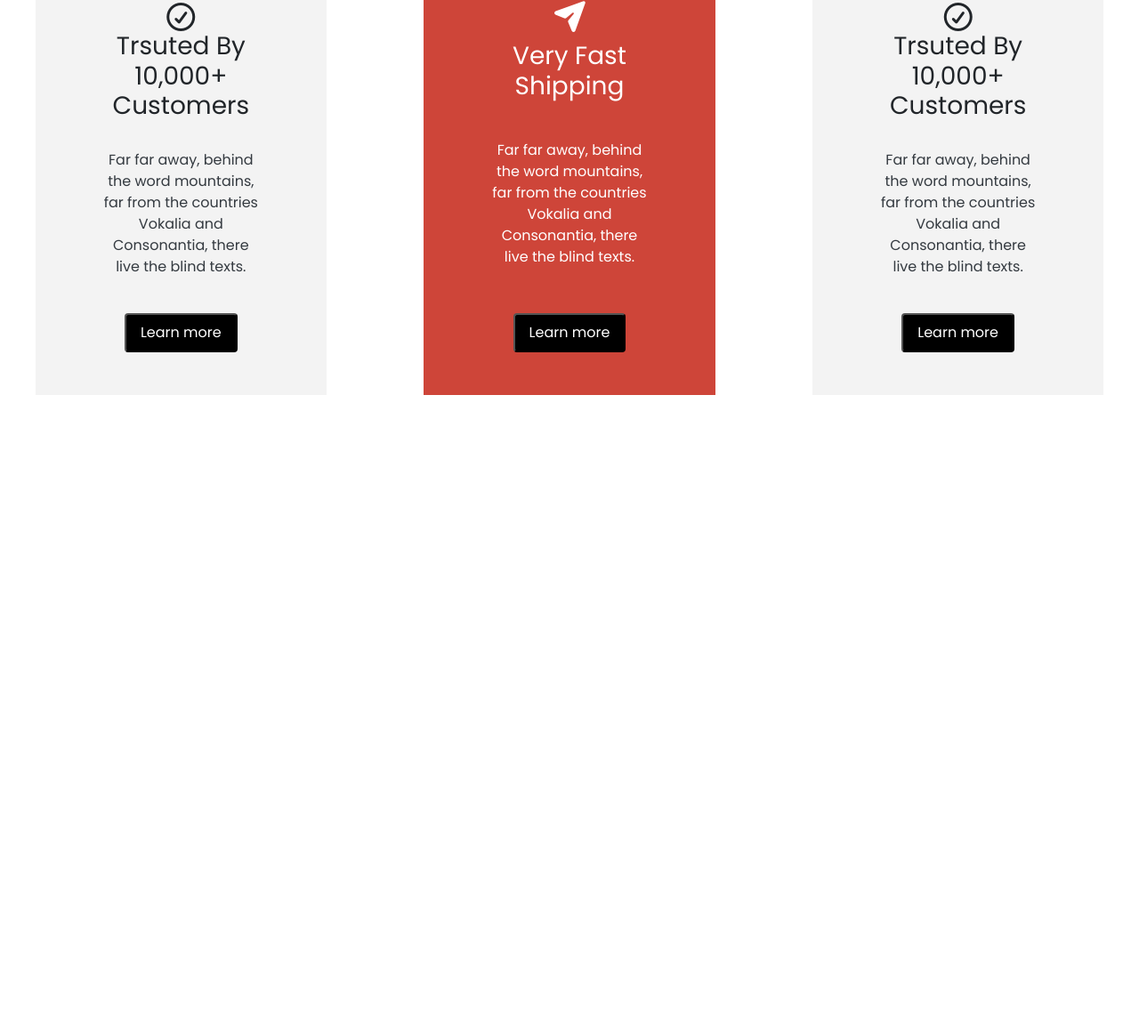
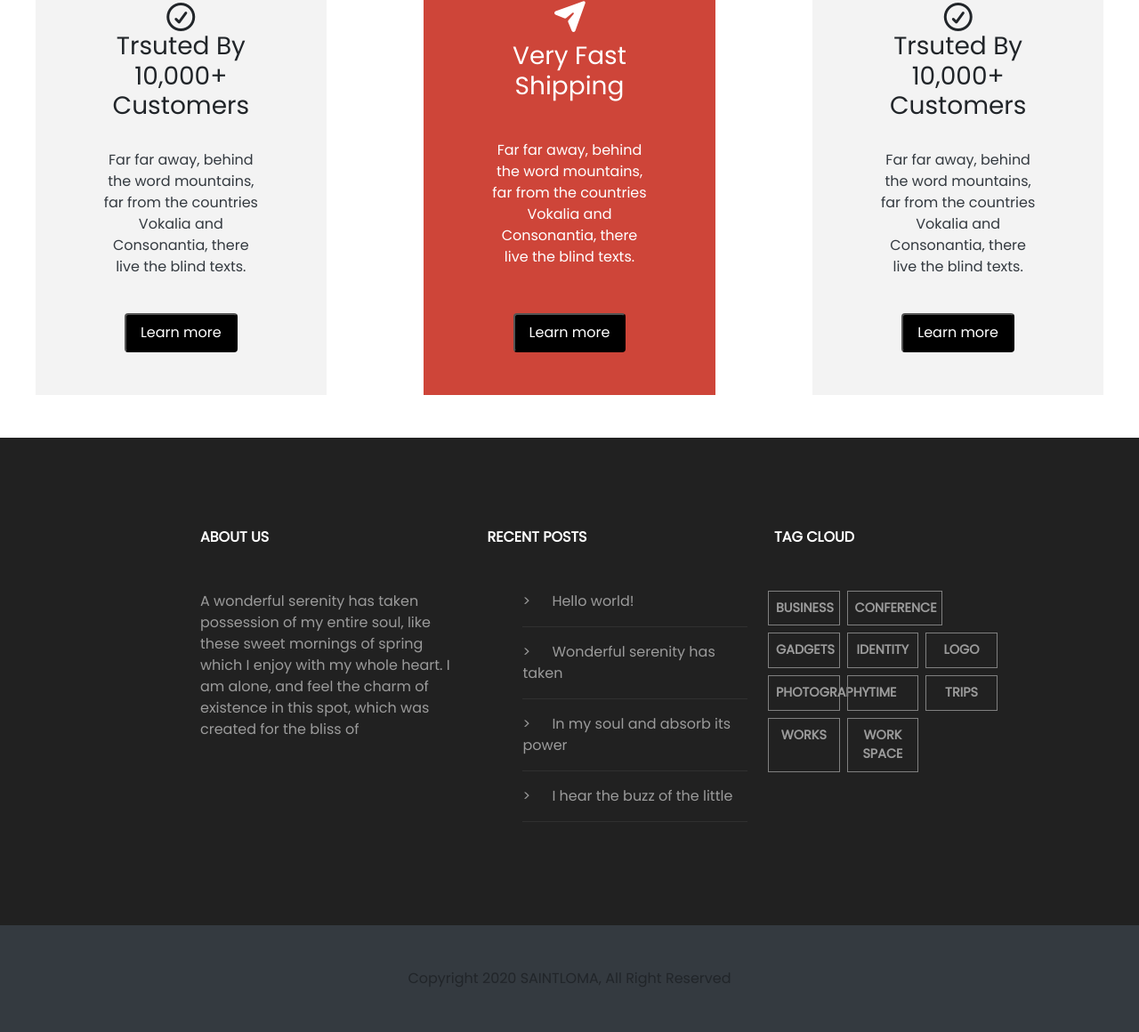
Before and after one commit to keeper-tech-Malo/cs_emporium_js_16, a website: page index.html in a window 1280 px wide. Shown: the part 3492-4652 px from the top of the page at 89% size. Before the commit the page ends 3984 px from the top, so only its background shows below. Drawn offline with nearby package versions, Linux system fonts and the light colour scheme.

Commit message:
fin de l'index et 90% du css

```diff
--- a/index.html
+++ b/index.html
@@ -530,7 +530,56 @@
         </div>
     </section>
 
+<!-- section footer -->
+<footer>
+    <div class="row justify-content-center">
 
+        <div class="offset-1 col-lg-3 col-3 us">
+            <span>ABOUT US</span>
+            <p class="pt-5">A wonderful serenity has taken possession of my entire soul, like these sweet mornings of spring
+                which I
+                enjoy with my whole heart. I am alone, and feel the charm of existence in this spot, which was
+                created
+                for the bliss of </p>
+        </div>
+
+        <div class="col-lg-3 col-3 post">
+            <span>RECENT POSTS</span>
+            <ul class="pt-5">
+                <li><a href="#"> Hello world!</a></li>
+                <hr>
+                <li><a href="#"> Wonderful serenity has taken</a></li>
+                <hr>
+                <li><a href="#"> In my soul and absorb its power</a></li>
+                <hr>
+                <li><a href="#"> I hear the buzz of the little</a></li>
+                <hr>
+            </ul>
+        </div>
+
+        <div id='tag' class="col-lg-3 col-3">
+            <span>TAG CLOUD</span>
+            <div class="row pt-5 fin ">
+                <div class="tags px-2 py-2 ml-2 mb-2 col-lg-3 col-3"><a>BUSINESS</a></div>
+                <div class="tags px-2 py-2 mb-2 ml-2 col-lg-4"><a>CONFERENCE</a></div>
+                <div class="w-100"></div>
+                <div class="tags px-2 py-2  mb-2 ml-2 col-lg-3 col-3"><a>GADGETS</a></div>
+                <div class="tags px-2 py-2 ml-2 mb-2 col-lg-3 col-3"><a>IDENTITY</a></div>
+                <div class="tags px-2 py-2 mb-2 ml-2 col-lg-3 col-3"><a>LOGO</a></div>
+                <div class="tags px-2 py-2 mb-2 ml-2 col-lg-3 col-3"><a>PHOTOGRAPHY</a></div>
+                <div class="tags px-2 py-2 ml-2 mb-2 col-lg-3 col-3"><a>TIME</a></div>
+                <div class="tags px-2 py-2 mb-2 ml-2 col-lg-3 col-3"><a>TRIPS</a></div>
+                <div class="tags px-2 py-2 mb-2 ml-2 col-lg-3 col-3"><a>WORKS</a></div>
+                <div class="tags px-2 py-2 ml-2 mb-2 col-lg-3 col-3"><a>WORK SPACE</a></div>
+            </div>
+        </div>
+
+    </div>
+    <div class="copyright bg-dark text-center py-5 ">
+        Copyright 2020 SAINTLOMA, All Right Reserved
+    </div>
+
+</footer>
 
 
 
--- a/src/sass/modules/_body.scss
+++ b/src/sass/modules/_body.scss
@@ -1,7 +1,7 @@
 // Body
 body{
     font-family: 'tous';
-    margin : 0;
+    margin : 0 ;
     overflow-x: hidden;
 
 
--- a/src/sass/modules/_footer.scss
+++ b/src/sass/modules/_footer.scss
@@ -0,0 +1,46 @@
+footer{
+    background-color:#212121;
+    &>.row{
+        padding: 100px 10px;
+        color: #9b9b9b;
+        .us{
+
+        }
+        .post{
+
+            a{
+                color: #9b9b9b;
+            }
+            hr{
+                background-color: #353535;
+            }
+        }
+    }
+    span{
+        color: white;
+        font-weight:bold;
+    }
+    li{
+        list-style: none;
+        &::before{
+            content:'>';
+            margin-right:20px;
+        }
+
+    }
+        #tag{
+            .fin{
+                .tags{
+                    font-weight: bold;
+                    font-size: 90%;
+                    text-align:center;
+                    border: 1px solid grey;
+                }
+            }
+        }
+    .copright{
+        text-transform: uppercase;
+        background-color: #0a0a0a;
+        color: #838383;
+    }
+}
--- a/src/sass/modules/_section.scss
+++ b/src/sass/modules/_section.scss
@@ -101,6 +101,7 @@
         }
     }
 }
+
 #recent{
     text-align: center;
     h4{
```
Also changed, not shown: public/css/app.css.
